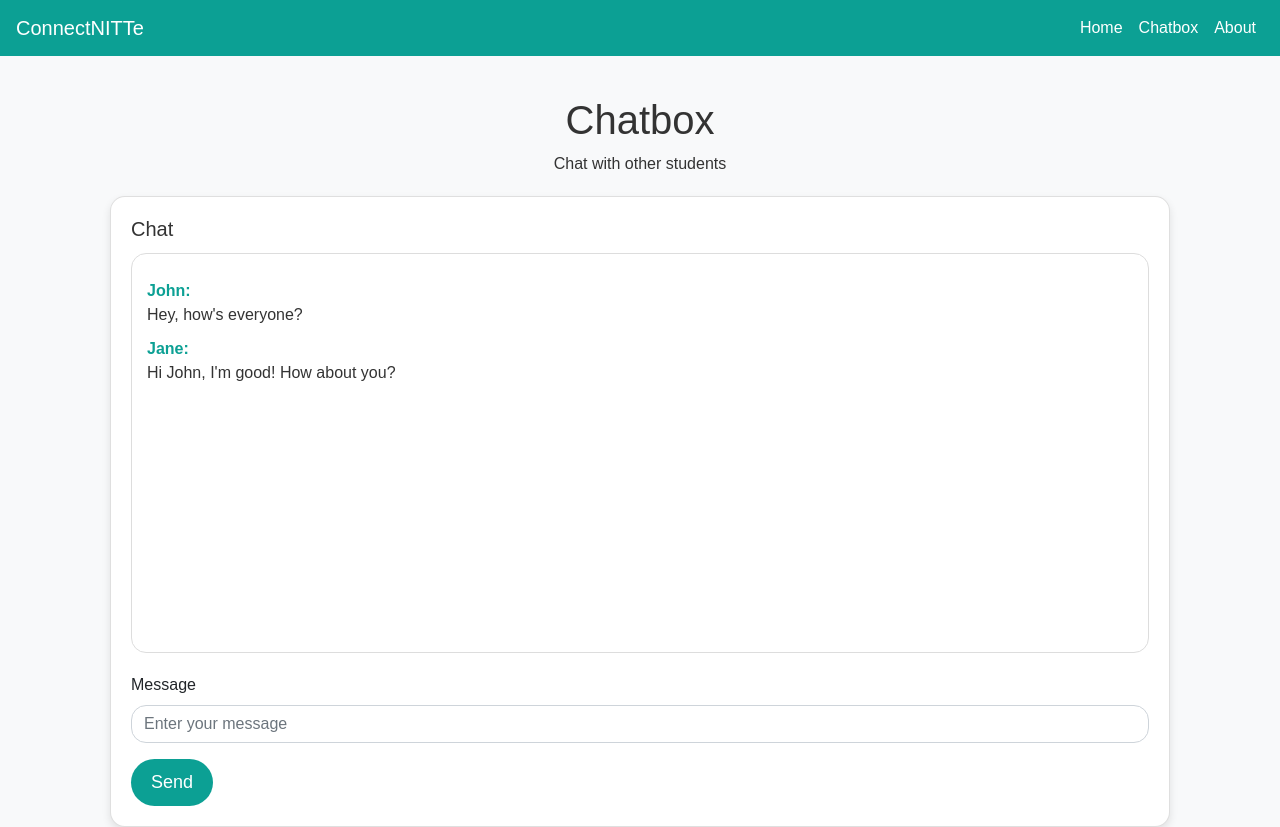
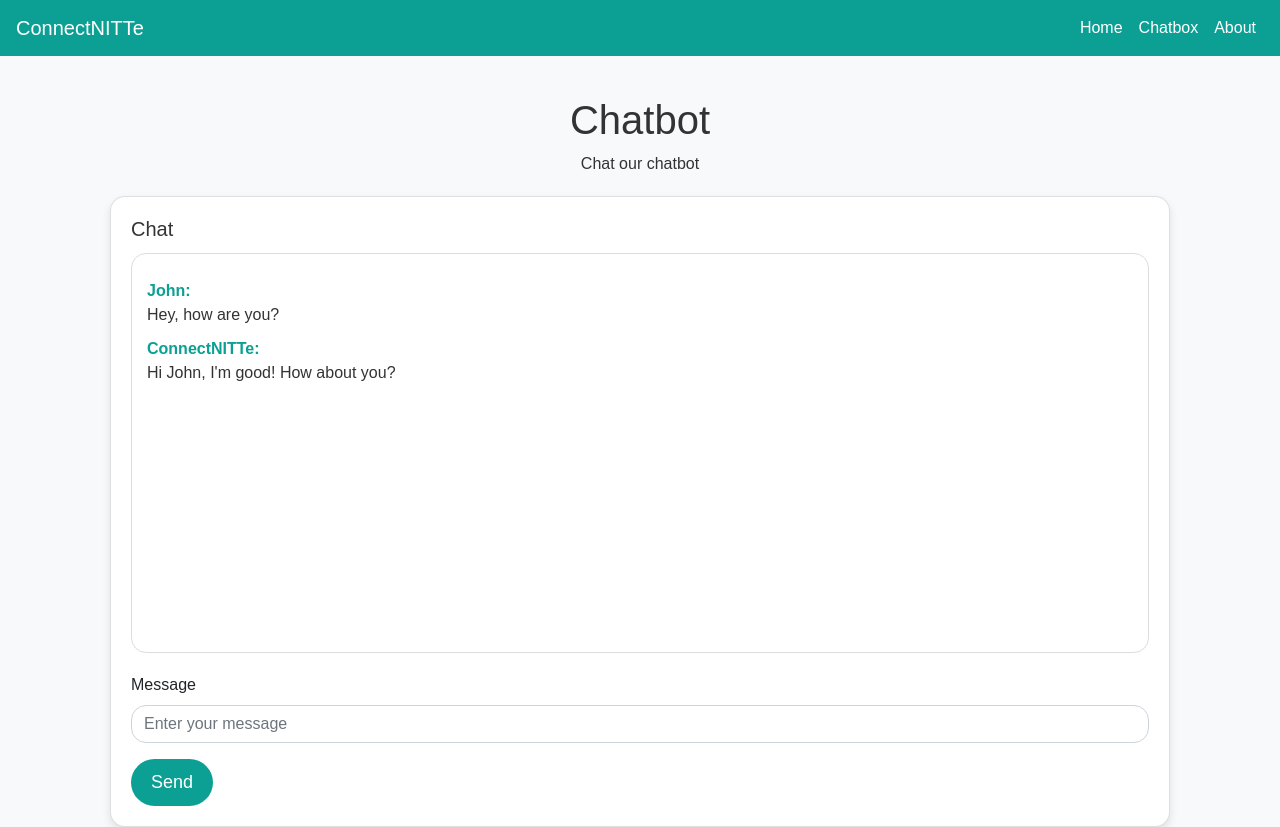
Before and after one commit to 0xIbrahim-t/0xIbrahim-t.github.io, a plain HTML site: page chatbox.html in a window 1280 px wide. Shown: the top 827 px of the page. Drawn offline with nearby package versions, Linux system fonts and the light colour scheme.

Commit message:
Update chatbox.html

```diff
--- a/chatbox.html
+++ b/chatbox.html
@@ -4,7 +4,7 @@
 <head>
     <meta charset="UTF-8">
     <meta name="viewport" content="width=device-width, initial-scale=1.0">
-    <title>Chatbox - ConnectNITTe</title>
+    <title>ChatboT - ConnectNITTe</title>
     <link rel="stylesheet" href="https://stackpath.bootstrapcdn.com/bootstrap/4.5.2/css/bootstrap.min.css">
     <style>
         body {
@@ -123,8 +123,8 @@
     </nav>
 
     <div class="container">
-        <h1 class="text-center">Chatbox</h1>
-        <p class="text-center">Chat with other students</p>
+        <h1 class="text-center">Chatbot</h1>
+        <p class="text-center">Chat our chatbot</p>
 
         <div class="card">
             <div class="card-body">
@@ -133,10 +133,10 @@
                     <!-- Sample messages -->
                     <div class="chat-message">
                         <span class="username">John:</span>
-                        <p>Hey, how's everyone?</p>
+                        <p>Hey, how are you?</p>
                     </div>
                     <div class="chat-message">
-                        <span class="username">Jane:</span>
+                        <span class="username">ConnectNITTe:</span>
                         <p>Hi John, I'm good! How about you?</p>
                     </div>
                     <!-- More messages will be added here -->
```
